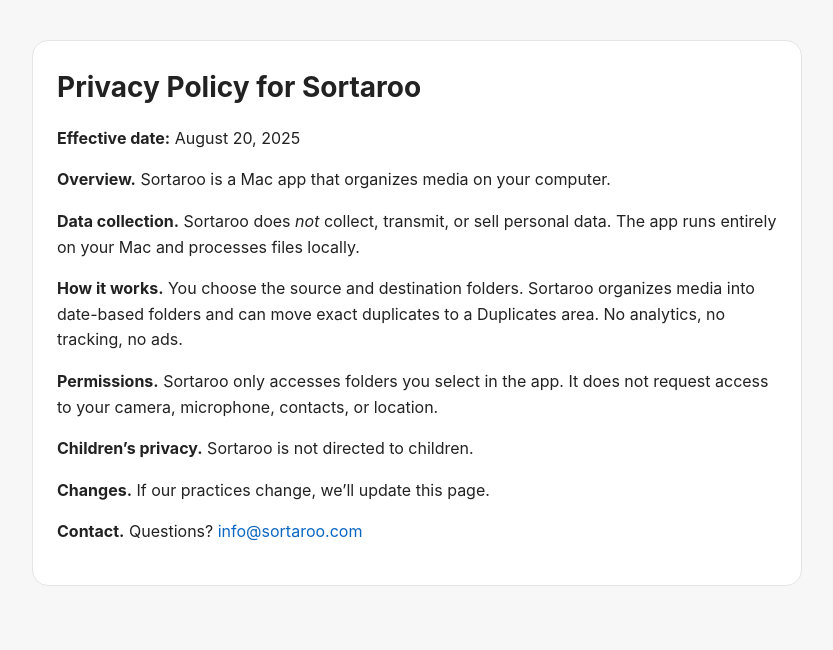
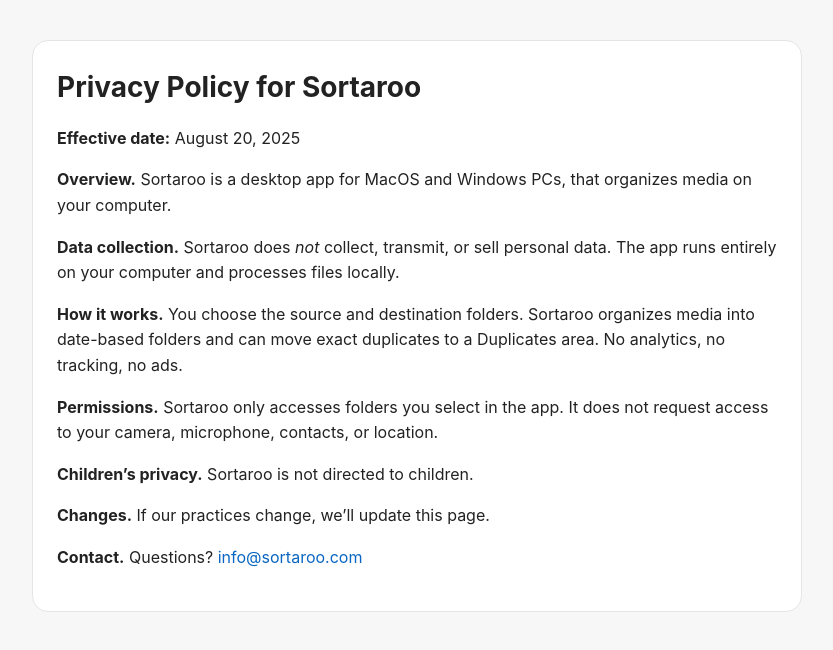
Before and after one commit to Sortifly/sortaroo-privacy, a plain HTML site: page index.html in a window 1280 px wide. Shown: the whole page, without its empty margins (223-1056 px from the left). Drawn offline with Linux system fonts and the light colour scheme.

Commit message:
Update index.html

```diff
--- a/index.html
+++ b/index.html
@@ -12,8 +12,8 @@
 <div class="wrap">
   <h1>Privacy Policy for Sortaroo</h1>
   <p><strong>Effective date:</strong> August 20, 2025</p>
-  <p><strong>Overview.</strong> Sortaroo is a Mac app that organizes media on your computer.</p>
-  <p><strong>Data collection.</strong> Sortaroo does <em>not</em> collect, transmit, or sell personal data. The app runs entirely on your Mac and processes files locally.</p>
+  <p><strong>Overview.</strong> Sortaroo is a desktop app for MacOS and Windows PCs, that organizes media on your computer.</p>
+  <p><strong>Data collection.</strong> Sortaroo does <em>not</em> collect, transmit, or sell personal data. The app runs entirely on your computer and processes files locally.</p>
   <p><strong>How it works.</strong> You choose the source and destination folders. Sortaroo organizes media into date-based folders and can move exact duplicates to a Duplicates area. No analytics, no tracking, no ads.</p>
   <p><strong>Permissions.</strong> Sortaroo only accesses folders you select in the app. It does not request access to your camera, microphone, contacts, or location.</p>
   <p><strong>Children’s privacy.</strong> Sortaroo is not directed to children.</p>
```
